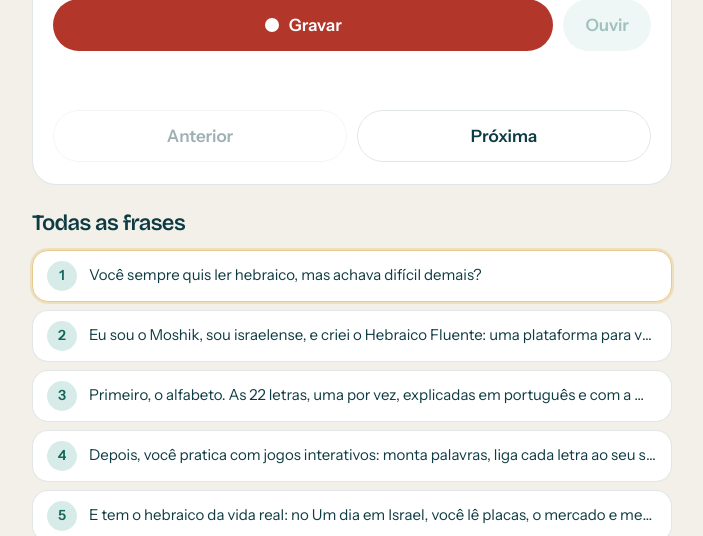
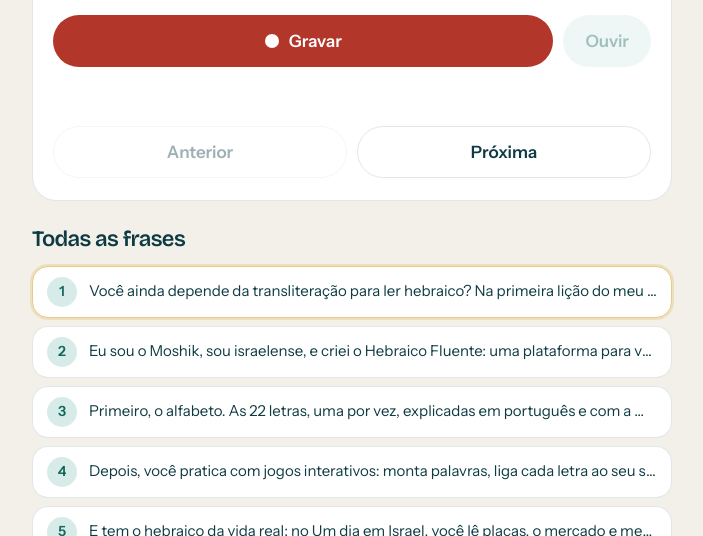
Before and after one commit to Moshikgueta/hebraico-guias, a plain HTML site: page estudio/app/index.html in a window 1280 px wide. Shown: the part 564-1100 px from the top of the page, without its empty margins (288-991 px from the left). Drawn offline with nearby package versions, Linux system fonts and the light colour scheme.

Commit message:
Estúdio do app: gancho novo
Co-Authored-By: Claude Opus 5.5 <noreply@anthropic.com>
Claude-Session: https://claude.ai/code/session_01QuanvBEV3Ejm5TZ1Lo12Sq

```diff
--- a/estudio/app/index.html
+++ b/estudio/app/index.html
@@ -86,7 +86,7 @@ button:disabled{opacity:.4;cursor:default}
 </div>
 <script>
 const FRASES=[
-"Você sempre quis ler hebraico, mas achava difícil demais?",
+"Você ainda depende da transliteração para ler hebraico? Na primeira lição do meu curso, você já lê uma palavra de verdade.",
 "Eu sou o Moshik, sou israelense, e criei o Hebraico Fluente: uma plataforma para você aprender a ler e escrever hebraico do zero.",
 "Primeiro, o alfabeto. As 22 letras, uma por vez, explicadas em português e com a minha voz em cada palavra.",
 "Depois, você pratica com jogos interativos: monta palavras, liga cada letra ao seu som e treina a escrita com o dedo.",
```
